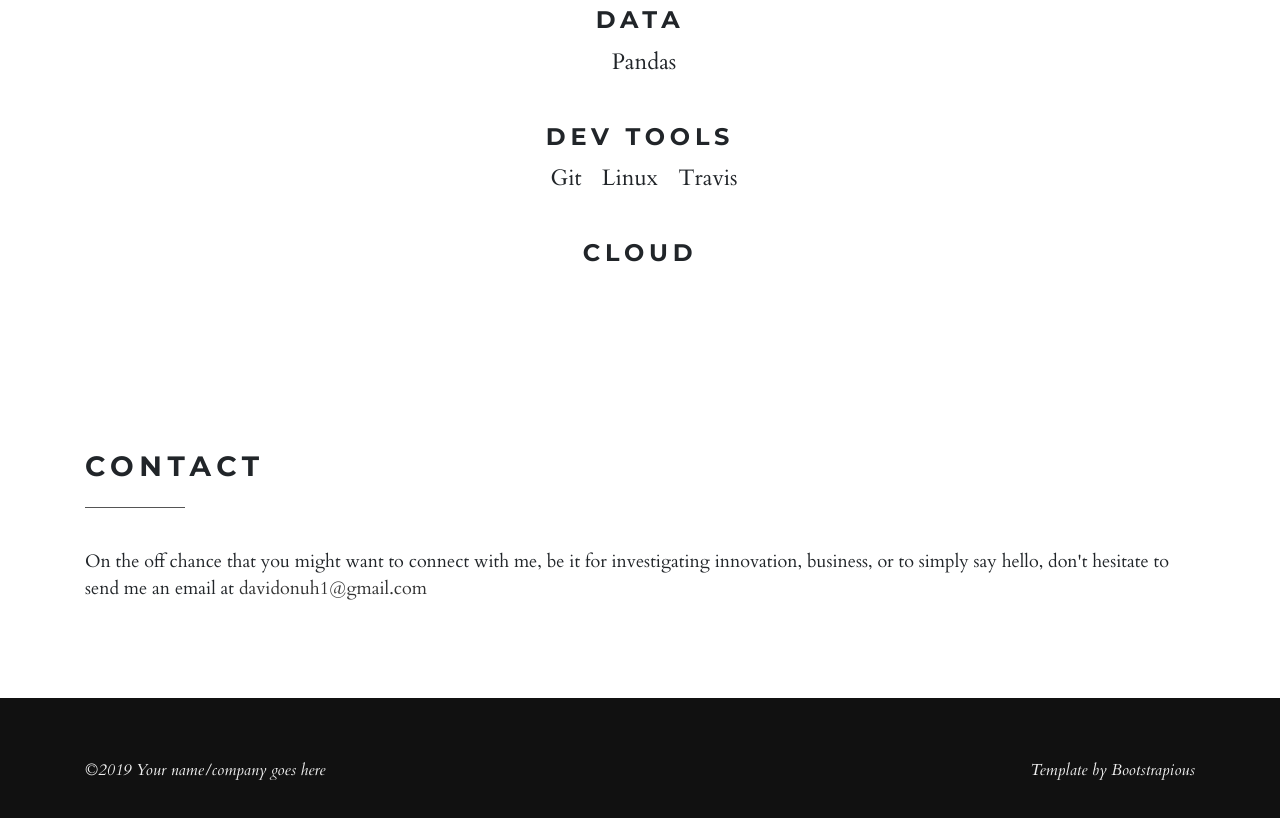
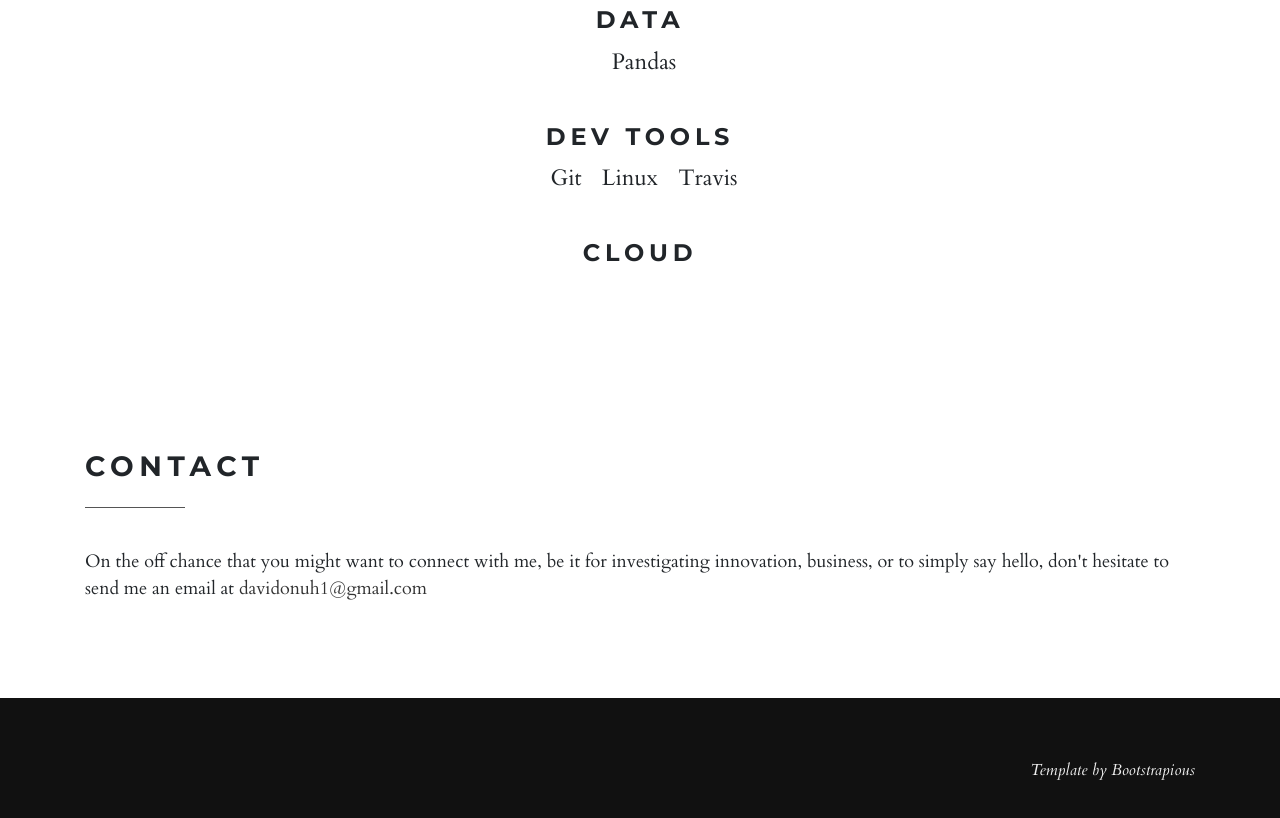
Before and after one commit to Iamdavidonuh/Iamdavidonuh.github.io, a plain HTML site: page index.html in a window 1280 px wide. Shown: the part 3590-4408 px from the top of the page. Drawn offline with nearby package versions, Linux system fonts and the light colour scheme.

Commit message:
remove copyright text

```diff
--- a/index.html
+++ b/index.html
@@ -240,7 +240,7 @@
                 <div class="container">
                   <div class="row copyright">
                     <div class="col-md-6">
-                      <p class="mb-md-0 text-center text-md-left">&copy;2019 Your name/company goes here</p>
+                      <!-- <p class="mb-md-0 text-center text-md-left">&copy;2019 David Onuh!</p> -->
                     </div>
                     <div class="col-md-6">
                       <p class="credit mb-md-0 text-center text-md-right">Template by <a href="https://bootstrapious.com/p/how-to-build-a-working-bootstrap-contact-form">Bootstrapious</a></p>
```
